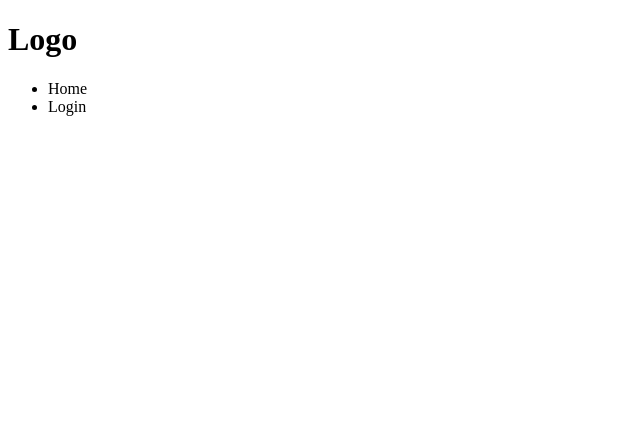
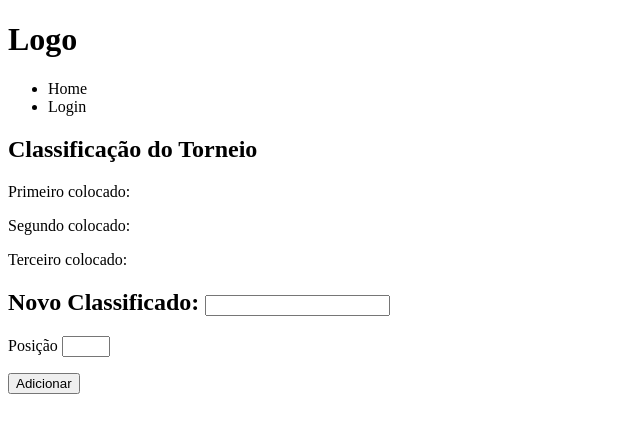
Before and after one commit to felipe-sol/Exemplo4, a plain HTML site: page index.html in a window 1280 px wide. Shown: the whole page, without its empty margins (0-640 px from the left). Drawn offline with Linux system fonts and the light colour scheme.

Commit message:
Criando a sessão do torneio

```diff
--- a/index.html
+++ b/index.html
@@ -12,11 +12,21 @@
     <nav>
         <ul>
             <li><a href="index.html"></a>Home</li>
-            <li> <a href="login.html"></a>Login</li>
+            <li><a href="login.html"></a>Login</li>
         </ul>
     </nav>
  </header>
-<section></section>
+<section>
+    <h1>Classificação do Torneio</h1>
+    <p>Primeiro colocado: <span class="time"></span></p>
+    <p>Segundo colocado: <span class="time"></span></p>
+    <p>Terceiro colocado: <span class="time"></span></p>
+
+    <h2>Novo Classificado: <input type="text" id="novo"></h2>
+    <p>Posição <input type="number" id="posicao" min="1" max="3"></p>
+    <button onclick="inserir()">Adicionar</button>
+</section>
+
 <!--Chamando o script externo-->
  <script src="./src/js/script.js"></script>
 </body>
```
